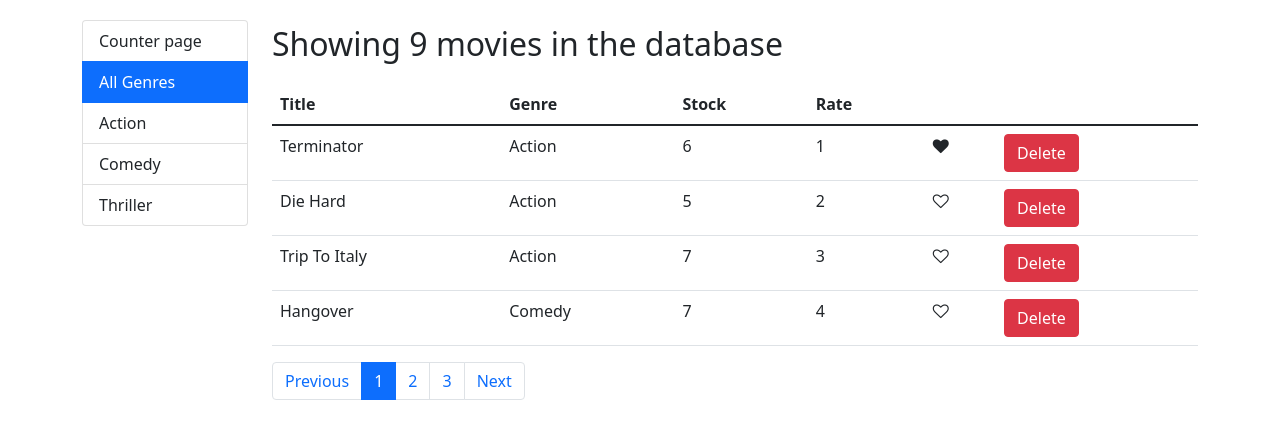
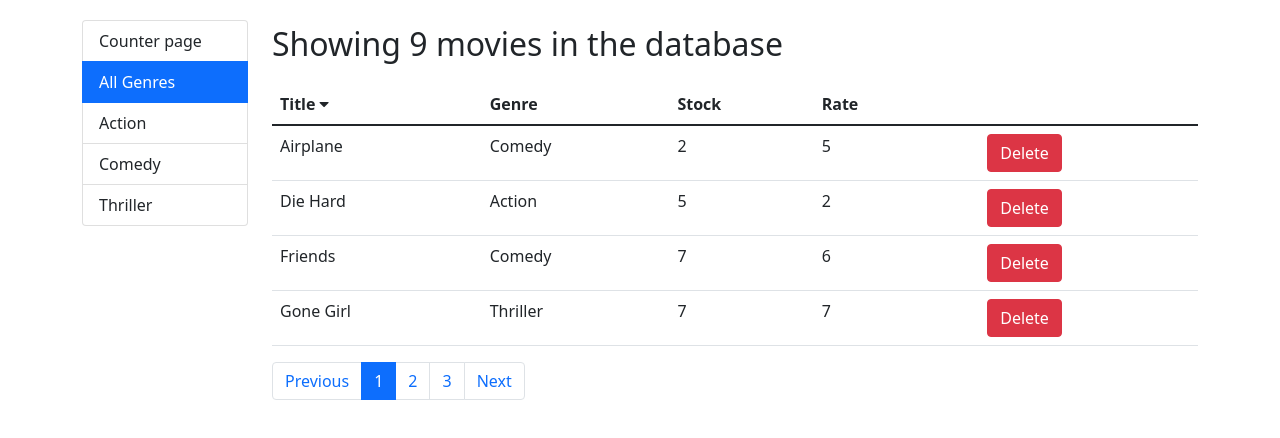
Before and after one commit to tharindukumarasiri/mosh-ex, a React (Create React App) app: page / in a window 1280 px wide. Both pictures are taken after a click on the button "All Genres". Shown: the top 438 px of the page. Built offline with nearby package versions, Linux system fonts and the light colour scheme.

Commit message:
sorting added

```diff
--- a/package.json
+++ b/package.json
@@ -9,7 +9,7 @@
     "axios": "^0.25.0",
     "bootstrap": "^5.1.3",
     "font-awesome": "^4.7.0",
-    "loadash": "^1.0.0",
+    "lodash": "^4.17.21",
     "react": "^17.0.2",
     "react-dom": "^17.0.2",
     "react-scripts": "5.0.0",
--- a/src/components/Common/likeButton.jsx
+++ b/src/components/Common/likeButton.jsx
@@ -1,12 +1,10 @@
-import { useState } from 'react'
-
 export default function LikeButton({liked, onClick}) {
 
     let iconClass = "fa fa-heart"
     if(!liked) iconClass += "-o"
 
     return (
-        <i className={iconClass} style={{cursor: 'pointer'}} onClick={(c) => {onClick(c)}}></i>
+        <i className={iconClass} className="clickale" onClick={(c) => {onClick(c)}}></i>
     )
 
 }
--- a/src/components/Common/pagination.jsx
+++ b/src/components/Common/pagination.jsx
@@ -17,7 +17,7 @@
 
         return pageNumberList.map((pgNumber) => {
             return (
-                <li className={pageNumber === pgNumber ? "page-item active" : "page-item"} style={{ cursor: 'pointer' }} key={pgNumber}
+                <li className={pageNumber === pgNumber ? "page-item active clickale" : "page-item clickale"} key={pgNumber}
                     onClick={() => { onChangePage(pgNumber) }}><a className="page-link">{pgNumber}</a></li>
             )
         })
@@ -28,9 +28,9 @@
     return (
         <nav aria-label="Page navigation example">
             <ul className="pagination">
-                <li className="page-item" style={{ cursor: 'pointer' }} onClick={() => { if(pageNumber !== 1) onChangePage(pageNumber - 1) }}><a className="page-link">Previous</a></li>
+                <li className="page-item clickale" onClick={() => { if(pageNumber !== 1) onChangePage(pageNumber - 1) }}><a className="page-link">Previous</a></li>
                 {getPageNumbers()}
-                <li className="page-item" style={{ cursor: 'pointer' }} onClick={() => { if(pageNumber !== pageNumberList.at(-1)) onChangePage(pageNumber + 1) }}><a className="page-link" >Next</a></li>
+                <li className="page-item clickale" onClick={() => { if(pageNumber !== pageNumberList.at(-1)) onChangePage(pageNumber + 1) }}><a className="page-link" >Next</a></li>
             </ul>
         </nav>
     )
--- /dev/null
+++ b/src/components/Common/sortIcon.jsx
@@ -0,0 +1,16 @@
+export default function SortIcon({ header, sort, onClick }) {
+
+    let iconClass = "fa fa-caret-up clickale"
+    if (sort.order === "asc") iconClass = "fa fa-caret-down clickale"
+
+    if (sort.sortBy !== header) return null
+
+    return (
+        <i className={iconClass} onClick={(c) => { onClick(c) }}></i>
+    )
+
+}
+
+SortIcon.defaultProps = {
+    onClick: () => {}
+}
--- a/src/components/movies.jsx
+++ b/src/components/movies.jsx
@@ -1,14 +1,17 @@
 import React, { useEffect, useState } from "react";
 import { getMovies } from "../services/fakeMovieService";
 import LikeButton from "./Common/likeButton";
+import SortIcon from "./Common/sortIcon";
 import Pagination from "./Common/pagination";
 import { paginate } from "./utils/paginate";
+import _ from "lodash";
 
 const pageSize = 4;
 let shortMovieList;
 
 export default function Movies({selectedGenreId, pageNumber, setPageNumber}) {
   const [movies, setMovies] = useState(getMovies());
+  const [sort, setSort] = useState({ sortBy: "title", order: "asc" })
 
   useEffect( () => {
     if(shortMovieList.length === 0){
@@ -35,22 +38,30 @@
     setMovies([...newMovies]);
   }
 
+  const sortTable = (sortBy) => {
+    if(sortBy === sort.sortBy){
+      setSort({sortBy: sortBy, order: sort.order === "asc" ? "desc" : "asc"})
+    } else {
+      setSort({sortBy: sortBy, order: sort.order})
+    }
+  }
+
   if (movies.length > 0) {
     let genreFilteredMovieList = movies.filter(movie => {return movie.genre._id === selectedGenreId} )
     if(genreFilteredMovieList.length === 0  ) genreFilteredMovieList = movies
-    shortMovieList = paginate(genreFilteredMovieList, pageNumber, pageSize)
-    // if(shortMovieList.length === 0) setPageNumber(pageNumber -1)
+    const sortedMovieList = _.orderBy(genreFilteredMovieList, [sort.sortBy], [sort.order])
+    shortMovieList = paginate(sortedMovieList, pageNumber, pageSize)
 
     return (
       <React.Fragment>
-        <p className="fs-2">Showing {genreFilteredMovieList.length} movies in the database</p>
+        <p className="fs-2">Showing {sortedMovieList.length} movies in the database</p>
         <table className="table">
           <thead>
             <tr>
-              <th scope="col">Title</th>
-              <th scope="col">Genre</th>
-              <th scope="col">Stock</th>
-              <th scope="col">Rate</th>
+              <th scope="col" className="clickale" onClick={( ) => {sortTable("title")}}>Title <SortIcon header={"title"} sort={sort} /></th>
+              <th scope="col" className="clickale" onClick={( ) => {sortTable("genre.name")}}>Genre <SortIcon header={"genre.name"} sort={sort} /></th>
+              <th scope="col" className="clickale" onClick={( ) => {sortTable("numberInStock")}}>Stock <SortIcon header={"numberInStock"} sort={sort} /></th>
+              <th scope="col" className="clickale" onClick={( ) => {sortTable("dailyRentalRate")}}>Rate <SortIcon header={"dailyRentalRate"} sort={sort} /></th>
               <th scope="col"></th>
             </tr>
           </thead>
@@ -79,7 +90,7 @@
             })}
           </tbody>
         </table>
-        <Pagination items={genreFilteredMovieList}  pageSize={pageSize} pageNumber={pageNumber} onChangePage={(val) => setPageNumber(val)} />
+        <Pagination items={sortedMovieList}  pageSize={pageSize} pageNumber={pageNumber} onChangePage={(val) => setPageNumber(val)} />
       </React.Fragment>
     );
   } else {
--- a/src/index.css
+++ b/src/index.css
@@ -9,3 +9,7 @@
 code {
   font-family: 'font-awesome';
 }
+
+.clickale {
+  cursor: pointer;
+}
```
Also changed, not shown: 1 other file (tests, documents, lock files or other folders).
